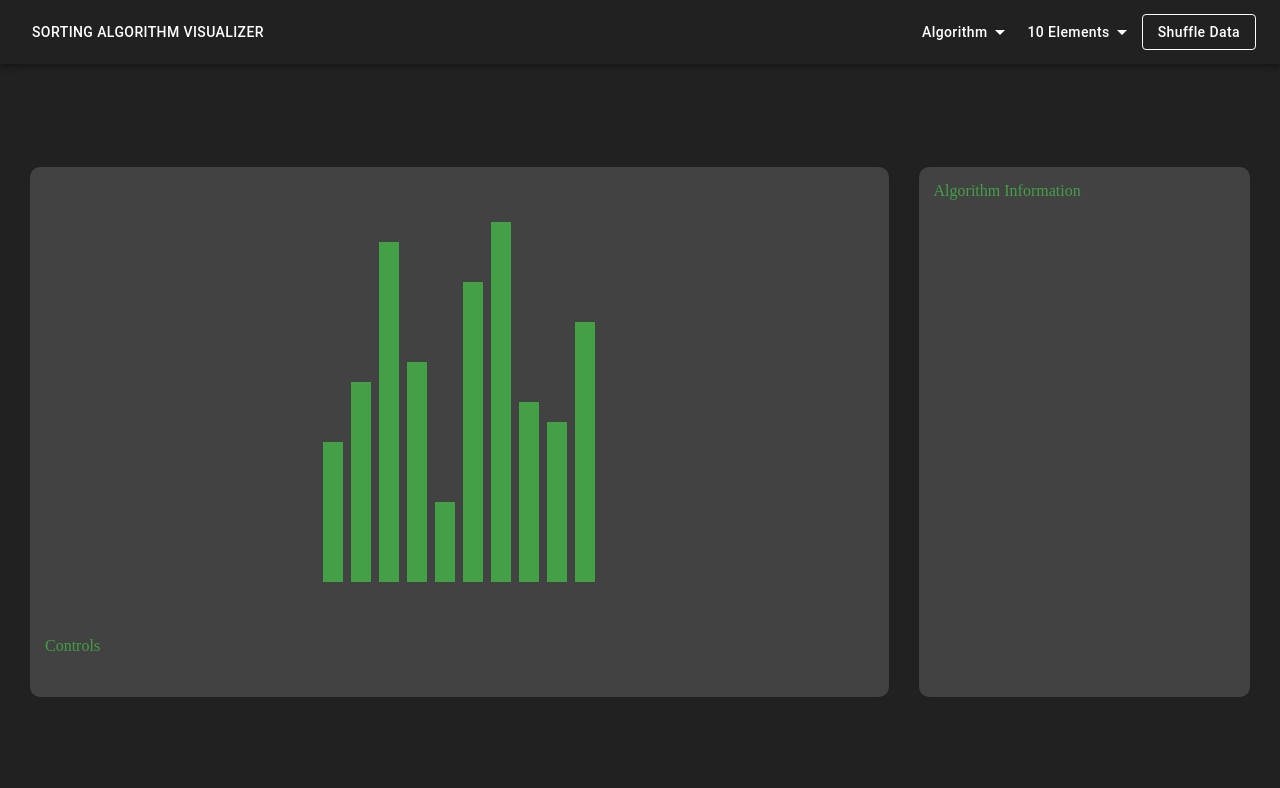
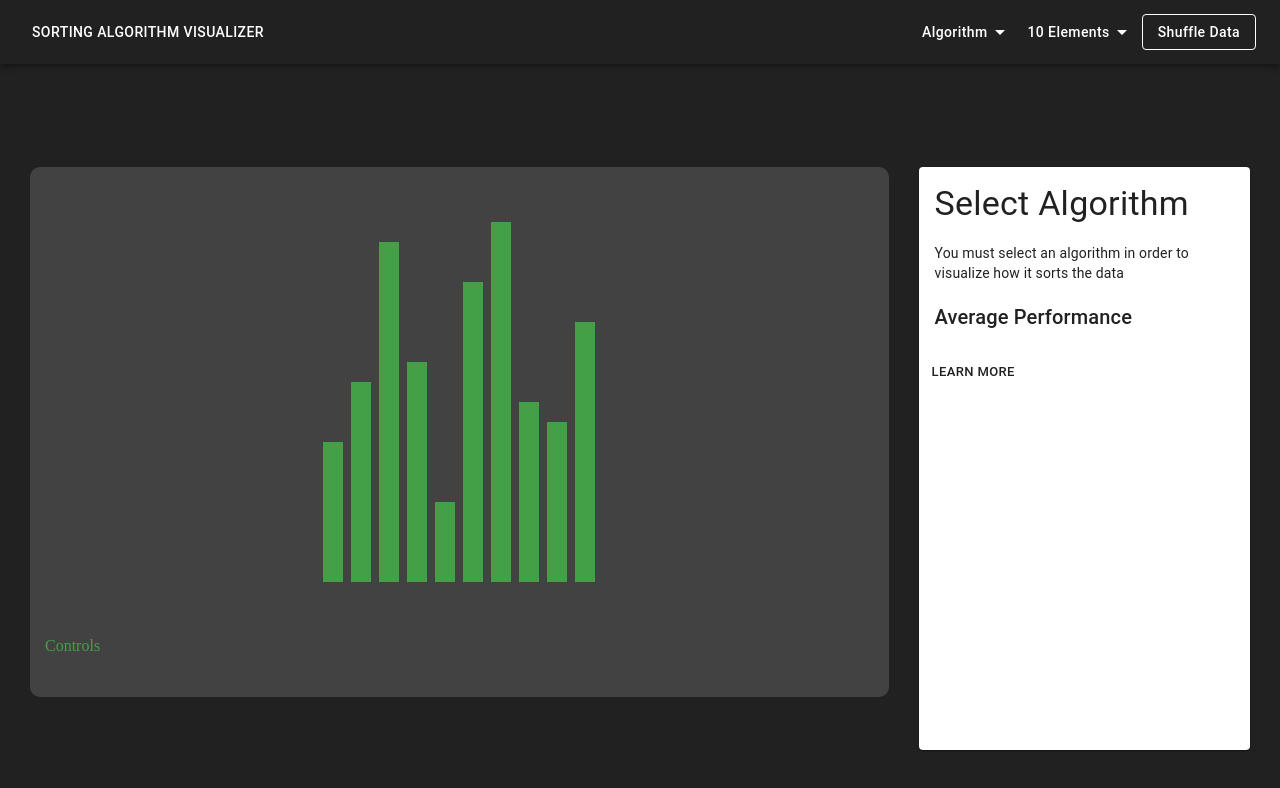
Before and after one commit to joshkim23/sorting-algo-visualization-app, a React (Create React App) app: page / in a window 1280 px wide. Shown: the top 788 px of the page. Built offline with nearby package versions, Linux system fonts and the light colour scheme.

Commit message:
added all algorithm files, styling still tbd but added a card component for the descriptions, successfully mapping the selected algo info to the card. styling crap tbd but now its time to focus on functionality

```diff
--- a/src/Algorithms/bubbleSort.js
+++ b/src/Algorithms/bubbleSort.js
@@ -1,8 +1,14 @@
-import React from 'react';
+// import React from 'react';
 
-const bubbleSort = {
+export const bubbleSort = {
     name: 'Bubble Sort',
-    description:
+    description: 'Bubble sort is a simple sorting algorithm that repeatedly steps through the list, compares adjacent elements and swaps them if they are in the wrong order.The pass through the list is repeated until the list is sorted. The algorithm, which is a comparison sort, is named for the way smaller or larger elements "bubble" to the top of the list. Although the algorithm is simple, it is too slow and impractical for most problems',
+    performance: {
+        best: 'O(n)',
+        average: 'O(n^2)',
+        worst: 'O(n^2)'
+    },
+    algorithm: ''
 }
 
 // get name, get description, somehow get the algorithm and visually edit and show the data that's passed to it...
--- /dev/null
+++ b/src/Algorithms/heapSort.js
@@ -0,0 +1,10 @@
+export const heapSort = {
+    name: 'Heap Sort',
+    description: 'The last sorting algo I know nothing about other than it uses trees',
+    performance: {
+        best: 'O(nlog n)',
+        average: 'O(nlog n)',
+        worst: 'O(nlog n)'
+    },
+    algorithm: ''
+}
--- /dev/null
+++ b/src/Algorithms/insertionSort.js
@@ -0,0 +1,10 @@
+export const insertionSort = {
+    name: 'Insertion Sort',
+    description: 'Insertion sort is a simple sorting algorithm that iterates through an array and at each iteration it removes one element from the array, finds the location it belongs to in the sorted list and inserts it there, repeating until no elements remain in the unsorted list. It is an in-place, stable sorting algorithm that is inefficient on large input arrays but works well for data sets that are almost sorted. It is more efficient in practice compared to other quadratic sorting algorithms like bubble sort and selection sort.',
+    performance: {
+        best: 'O(n)',
+        average: 'O(n^2)',
+        worst: 'O(n^2)'
+    },
+    algorithm: ''
+}
--- /dev/null
+++ b/src/Algorithms/mergeSort.js
@@ -0,0 +1,10 @@
+export const mergeSort = {
+    name: 'Merge Sort',
+    description: 'For larger data sizes, merge sort is preferred over quick sort. Divide and conquer strategy',
+    performance: {
+        best: 'O(nlog n)',
+        average: 'O(nlog n)',
+        worst: 'O(nlog n)'
+    },
+    algorithm: ''
+}
--- /dev/null
+++ b/src/Algorithms/quickSort.js
@@ -0,0 +1,10 @@
+export const quickSort = {
+    name: 'Quick Sort',
+    description: 'The most widely used sorting algorithm - super fast performance for small data sizes especially',
+    performance: {
+        best: 'O(nlog n)',
+        average: 'O(nlog n)',
+        worst: 'O(n^2)'
+    },
+    algorithm: ''
+}
--- /dev/null
+++ b/src/Algorithms/selectionSort.js
@@ -0,0 +1,10 @@
+export const selectionSort = {
+    name: 'Selection Sort',
+    description: 'Selection sort is an in-place comparison sorting algorithm that divides the input list into two parts: the sublist of items already sorted, which is built up from left to right at the front (left) of the list, and the sublist of items remaining to be sorted that occupy the rest of the list. Initially, the sorted sublist is empty and the unsorted sublist is the entire input list. The algorithm proceeds by finding the smallest element in the unsorted sublist, exchanging (swapping) it with the leftmost unsorted element (putting it in sorted order), and moving the sublist boundaries one element to the right.',
+    performance: {
+        best: 'O(n^2)',
+        average: 'O(n^2)',
+        worst: 'O(n^2)'
+    },
+    algorithm: ''
+}
--- a/src/App.js
+++ b/src/App.js
@@ -3,6 +3,15 @@ import React, {useState, useEffect} from 'react';
 // Custom Components
 import Header from './components/Header.js';
 import DataSortingWindow from './components/DataSortingWindow.js';
+import AlgoDescriptionContainer from './components/AlgoDescriptionContainer.js';
+
+// Algorithms
+import {bubbleSort} from './Algorithms/bubbleSort.js';
+import {selectionSort} from './Algorithms/selectionSort.js';
+import {insertionSort} from './Algorithms/insertionSort.js';
+import {quickSort} from './Algorithms/quickSort.js';
+import {mergeSort} from './Algorithms/mergeSort.js';
+import {heapSort} from './Algorithms/heapSort.js';
 
 // Material ui
 import indigo from '@material-ui/core/colors/indigo';
@@ -13,13 +22,15 @@ import grey from '@material-ui/core/colors/grey';
 import {generateRandomUniqueUnorderedList} from './helperFunctions.ts'; // still works!
 
 const ALGORITHMS = [
-    'Bubble Sort',
-    'Selection Sort',
-    'Insertion Sort',
-    'Quick Sort',
-    'Merge Sort',
-    'Heap Sort'
+    bubbleSort,
+    selectionSort,
+    insertionSort,
+    quickSort,
+    mergeSort,
+    heapSort
 ]
+
+const ALGONAMES = ALGORITHMS.map(algo => algo.name);
 
 const DATASIZES = ['5', '10', '25', '50', '100'];
 
@@ -63,13 +74,21 @@ const App = () => {
         }
     }
 
-    const [algorithm, setAlgorithm] = useState('');
+    const [algorithm, setAlgorithm] = useState({
+        name: '',
+        description: '',
+        performance: {
+            best: '',
+            average: '',
+            worst: ''
+        },
+        algorithm: ''
+    })
     const [dataSize, setDataSize] = useState('10');
     const [data, setData] = useState(null);
     const [barWidth, setBarWidth] = useState('');
 
     useEffect(() => {
-        setAlgorithm('');
         setDataSize('10');
         setData(generateRandomUniqueUnorderedList(10));
     }, []);
@@ -79,7 +98,8 @@ const App = () => {
     }, [dataSize])
 
     function handleAlgorithmSelection(index) {
-        setAlgorithm(ALGORITHMS[index]);
+        console.log(index);
+;        setAlgorithm(ALGORITHMS[index]);
     }
 
     function handleListSizeSelection(index) {
@@ -114,15 +134,18 @@ const App = () => {
 
     return (
         <div style={styles.overlay}>
+            <div>
                 <Header
-                algorithm={algorithm}
-                listOfAlgorithms={ALGORITHMS}
+                    algorithm={algorithm.name}
+                    listOfAlgorithms={ALGONAMES}
                     algorithmSelected={handleAlgorithmSelection}
                     dataSize={dataSize}
                     listOfDataSizes={DATASIZES}
                     dataSizeSelected={handleListSizeSelection}
                     shuffleData={shuffleDataRequest}
                 />
+            </div>
+
             <div style={styles.layout}>
                 <div style={styles.sortWindowAndControls}>
                     <div>
@@ -132,7 +155,11 @@ const App = () => {
                     <div>Controls</div>
                 </div>
 
-                <div style={styles.descriptionWindow}>Algorithm Information</div>
+                <AlgoDescriptionContainer
+                    algoName={algorithm.name}
+                    algoDescription={algorithm.description}
+                    performance={algorithm.performance.average}
+                />
             </div>
         </div>
     )
--- /dev/null
+++ b/src/components/AlgoDescriptionContainer.js
@@ -0,0 +1,62 @@
+import React from 'react';
+import { makeStyles } from '@material-ui/core/styles';
+
+import Card from '@material-ui/core/Card';
+import CardActions from '@material-ui/core/CardActions';
+import CardContent from '@material-ui/core/CardContent';
+import Button from '@material-ui/core/Button';
+import Typography from '@material-ui/core/Typography';
+
+const useStyles = makeStyles({
+    root: {
+      minWidth: 275,
+    },
+    title: {
+      fontSize: 16,
+    },
+    pos: {
+      marginBottom: 12,
+    },
+  });
+
+const AlgoDescriptionContainer = ({algoName, algoDescription, performance}) => {
+    const styles = {
+        container: {
+            display: 'grid',
+            // gridGap: '3px',
+            font: 'Roboto'
+        }
+    }
+    const classes = useStyles();
+
+    return (
+        <Card className={classes.root}>
+        <CardContent>
+            <Typography variant="h4" component="h2">
+                {algoName? algoName : 'Select Algorithm'}
+                <br />
+            </Typography>
+            <br/>
+            <Typography variant="body2" component="p">
+                {algoDescription? algoDescription : 'You must select an algorithm in order to visualize how it sorts the data'}
+                <br />
+            </Typography>
+            <br />
+            <Typography variant="h6" component="h4">
+                Average Performance
+                <br />
+            </Typography>
+            <Typography variant="body2" component="p">
+                {performance}
+            </Typography>
+        </CardContent>
+
+        <CardActions>
+            <Button size="small">Learn More</Button>
+        </CardActions>
+
+        </Card>
+    )
+}
+
+export default AlgoDescriptionContainer;
--- a/src/components/Header.js
+++ b/src/components/Header.js
@@ -11,15 +11,15 @@ import grey from '@material-ui/core/colors/grey';
 import indigo from '@material-ui/core/colors/indigo';
 
 const useStyles = makeStyles((theme) => ({
-  root: {
-    flexGrow: 0,
-  },
-  menuButton: {
-    marginRight: theme.spacing(2),
-  },
-  title: {
-    flexGrow: 1,
-  },
+//   root: {
+//     flexGrow: 0,
+//   },
+//   menuButton: {
+//     marginRight: theme.spacing(2),
+//   },
+//   title: {
+//     flexGrow: 1,
+//   },
   horizontalStretch: {
     display: 'grid',
     backgroundColor: `${grey["900"]}`,
@@ -62,8 +62,8 @@ const Header  = ({algorithm, listOfAlgorithms, algorithmSelected, dataSize, list
     }
 
     return (
-        <div className={classes.root}>
-            <AppBar position="static">
+        <div className={classes.root} style={{height: '64px'}}>
+            <AppBar position="fixed">
                 <Toolbar className={classes.horizontalStretch}>
 
                     <div>
@@ -154,7 +154,7 @@ const Header  = ({algorithm, listOfAlgorithms, algorithmSelected, dataSize, list
                     </Button>
                 </Toolbar>
             </AppBar>
-        </div>
+         </div>
     )
 }
 
--- a/src/helperFunctions.ts
+++ b/src/helperFunctions.ts
@@ -1,5 +1,5 @@
 // swaps values in an array at the two indexes
-export function swap(list:Array<number>, i1:number, i2:number):null {
+export function swap(list:Array<number>, i1:number, i2:number):void {
     const temp:number = list[i1];
     list[i1] = list[i2];
     list[i2] = temp;
```
Lines whose indentation alone changed are shown as unchanged.
